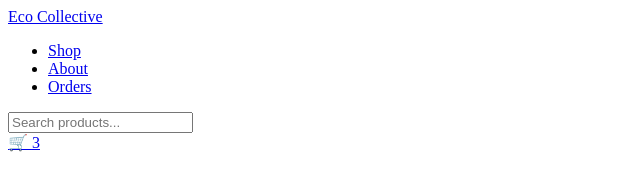
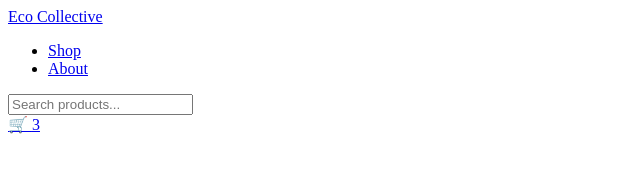
Before and after one commit to alexkneale/nology-group-project, a website: page frontend/index.html in a window 1280 px wide. Shown: the whole page, without its empty margins (0-640 px from the left). Drawn offline with Linux system fonts and the light colour scheme.

Commit message:
Updated navbar HTML and removed unused backend model files

```diff
--- a/frontend/index.html
+++ b/frontend/index.html
@@ -20,9 +20,6 @@
                 <li class="navbar__menu-item">
                     <a href="/about" class="navbar__menu-link">About</a>
                 </li>
-                <li class="navbar__menu-item">
-                    <a href="/orders" class="navbar__menu-link">Orders</a>
-                </li>
             </ul>
 
             <!--  Search + Cart - TS -->
```
